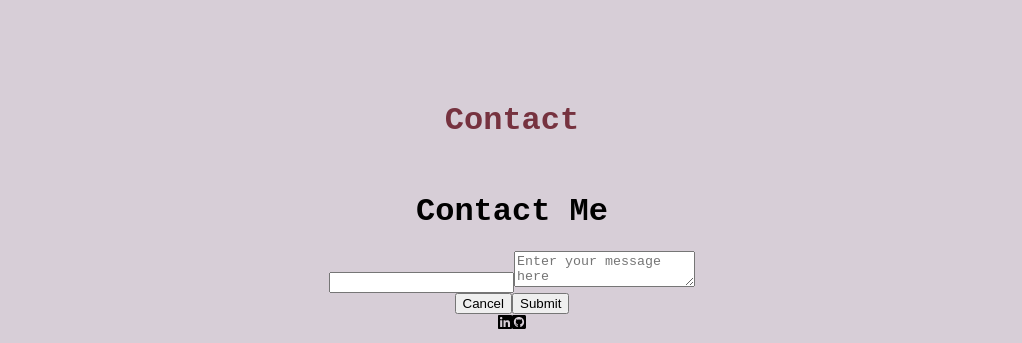
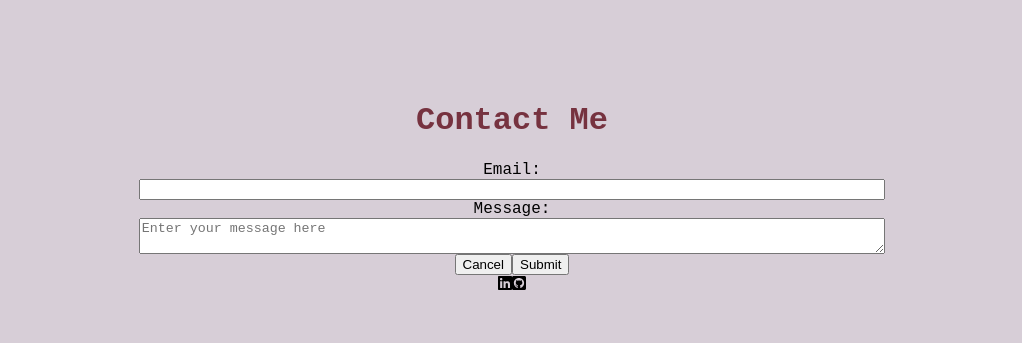
Before and after one commit to ginnygu/ginny_gu, a React (Create React App) app: page / in a window 1280 px wide. Shown: the part 2753-3096 px from the top of the page, without its empty margins (128-1150 px from the left). Built offline with nearby package versions, Linux system fonts and the light colour scheme.

Commit message:
removed a h1 tag

```diff
--- a/src/App.css
+++ b/src/App.css
@@ -305,4 +305,13 @@ span {
     font-family: 'Montserrat', sans-serif;
   }
 
+  .text-area {
+    display: flex;
+    flex-direction: column;
+    text-align: center;
+  }
+  .text-input{
+    margin: 0em 20em;
+  }
+
 }
--- a/src/components/Contact.jsx
+++ b/src/components/Contact.jsx
@@ -1,7 +1,7 @@
-import React, { Component }from 'react';
-import { FontAwesomeIcon } from '@fortawesome/react-fontawesome';
-import { faLinkedin, faGithubSquare } from '@fortawesome/free-brands-svg-icons';
-import emailjs from 'emailjs-com';
+import React, { Component }from "react";
+import { FontAwesomeIcon } from "@fortawesome/react-fontawesome";
+import { faLinkedin, faGithubSquare } from "@fortawesome/free-brands-svg-icons";
+import emailjs from "emailjs-com";
 
 export default class Contact extends Component {
 
@@ -9,8 +9,8 @@ export default class Contact extends Component {
         super(props)
 
         this.state= {
-            email: '',
-            message: ''
+            email: "",
+            message: ""
         }
 
 
@@ -27,18 +27,20 @@ export default class Contact extends Component {
             "senderEmail": this.state.email,
             "message": this.state.message
         }
-        emailjs.send('default_service', process.env.REACT_APP_EMAILJS_TEMPLATEID, templateParams, process.env.REACT_APP_EMAILJS_USERID)
+        emailjs.send("default_service", process.env.REACT_APP_EMAILJS_TEMPLATEID, templateParams, process.env.REACT_APP_EMAILJS_USERID)
     }
 
 
 render(){
     return (
         <div className="contact">
-            <h1 className='title'>Contact</h1>
+            <h1 className="title">Contact Me</h1>
             <form className="contact-form" onSubmit={this.handleSubmit}>
-                <h1>Contact Me</h1>
-                <label htmlFor="email"></label>
-                <input type='text' id='email' name='email' onChange={this.handleChange}></input>
+                <div className="text-area">
+
+                <label htmlFor="email">Email:</label>
+                <input className="text-input" type="text" id="email" name="email" onChange={this.handleChange}></input>
+                <label htmlFor="message">Message:</label>
                 <textarea
                     className="text-input"
                     id="message"
@@ -47,13 +49,14 @@ render(){
                     placeholder="Enter your message here"
                     required
                 />
+                </div>
                 <div className="btn-group">
                     <button className="btn btn--cancel" >Cancel</button>
                     <input type="submit" value="Submit" className="btn btn--submit" />
                 </div>
             </form>
-            <FontAwesomeIcon className='contact-icon icon-l' icon={faLinkedin} />
-            <FontAwesomeIcon className='contanct-icon icon-l' icon={faGithubSquare} />
+            <FontAwesomeIcon className="contact-icon icon-l" icon={faLinkedin} />
+            <FontAwesomeIcon className="contanct-icon icon-l" icon={faGithubSquare} />
         </div>
     )
 
```
